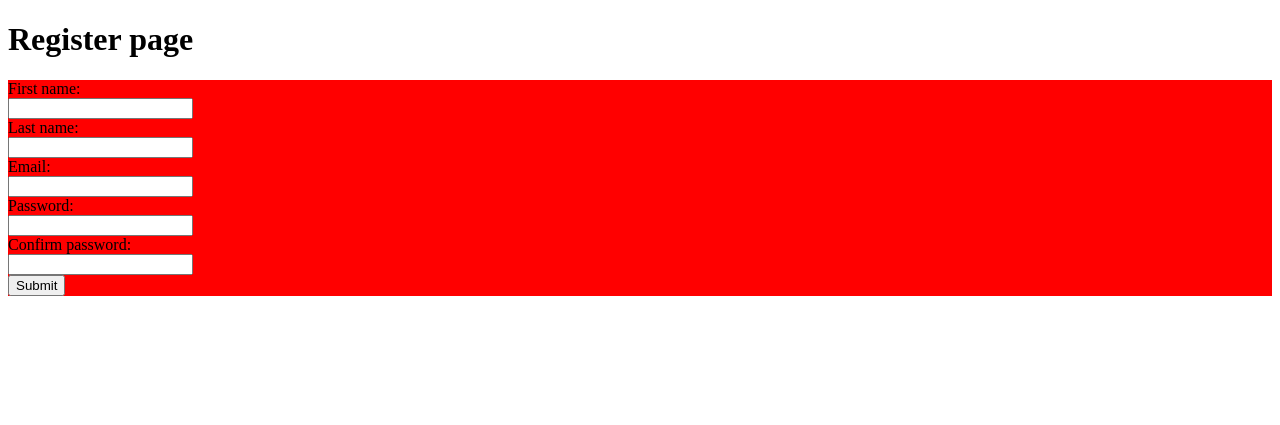
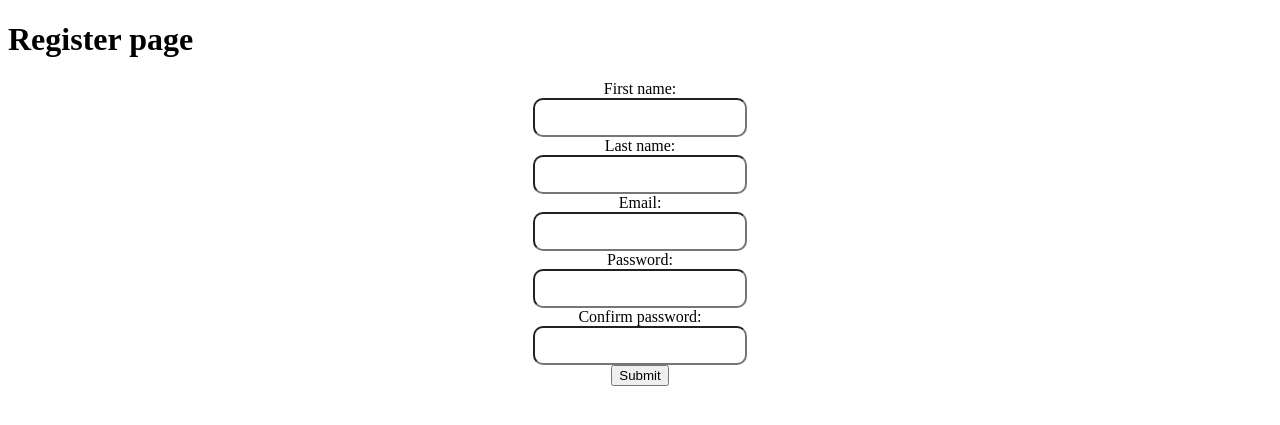
Before and after one commit to codingburgas/iara-gdbpzn-nhdimitrov23, a Flask app: page /register in a window 1280 px wide. Shown: the top 425 px of the page. Run offline with Flask 3, Linux system fonts and the light colour scheme.

Commit message:
Fix styling

```diff
--- a/static/css/register.css
+++ b/static/css/register.css
@@ -1,7 +1,30 @@
-#register {
+#login {
     cursor: pointer;
 }
 
+input[type=text]{
+    padding: 10px;
+    width: 15%;
+    border-radius: 10px;
+}
+
+input[type=email]{
+    padding: 10px;
+    width: 15%;
+    border-radius: 10px;
+}
+
+input[type=password]{
+    padding: 10px;
+    width: 15%;
+    border-radius: 10px;
+}
+
+input[type=submit]{
+
+}
+
 form {
-    background: red;
+    text-align: center;
+
 }
```
Also changed, not shown: static/css/style.css (+22 -6 lines), templates/index.html (+6 -4 lines), 1 other file.
